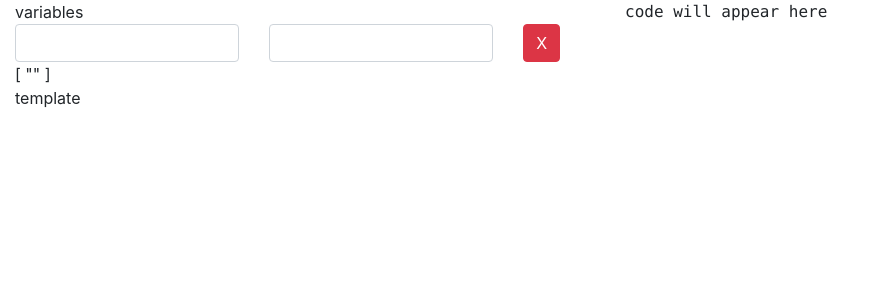
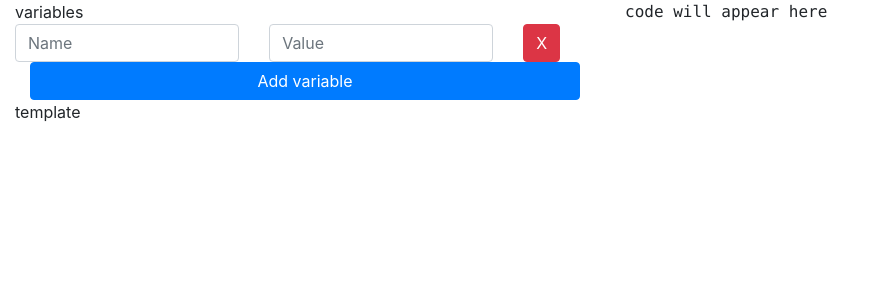
Before and after one commit to oliveirarthur/code-generator-src, an Angular app in the folder web/: page / in a window 1280 px wide. Shown: the top 300 px of the page, without its empty margins (0-875 px from the left). Built offline with nearby package versions, Linux system fonts and the light colour scheme.

Commit message:
Implements basic variable control

```diff
--- a/web/src/app/generator/generator.component.html
+++ b/web/src/app/generator/generator.component.html
@@ -8,20 +8,27 @@
           <input
             type="text"
             class="form-control"
-            [formControl]="variable">
+            placeholder="Name"
+            [formControl]="variable.get('name')">
         </div>
         <div class="col-5">
           <input
             type="text"
             class="form-control"
-            [formControl]="variable">
+            placeholder="Value"
+            [formControl]="variable.get('value')">
         </div>
         <div class="col">
-          <button class="btn btn-danger">X</button>
+          <button class="btn btn-danger"
+            (click)="removeVariable(variable, i)"
+          >X</button>
         </div>
       </div>
-
-      {{ variables.value | json }}
+      <div class="col-12">
+        <button class="btn btn-primary btn-block"
+          (click)="addVariable()"
+        >Add variable</button>
+      </div>
     </div>
 
     <div class="col-12">
--- a/web/src/app/generator/generator.component.ts
+++ b/web/src/app/generator/generator.component.ts
@@ -1,5 +1,6 @@
 import { Component, OnInit } from '@angular/core';
-import { FormBuilder } from '@angular/forms';
+import { FormBuilder, FormGroup } from '@angular/forms';
+import { IVariable } from '@typings/Variable';
 
 @Component({
   selector: 'cg-generator',
@@ -7,13 +8,33 @@ import { FormBuilder } from '@angular/forms';
   styleUrls: ['./generator.component.sass']
 })
 export class GeneratorComponent implements OnInit {
-  variables = this.formBuilder.array([
-    this.formBuilder.control(''),
-  ]);
+  variables = this.formBuilder.array([]);
 
   constructor(
     private formBuilder: FormBuilder,
   ) {}
 
-  ngOnInit(): void {}
+  ngOnInit() {
+    this.addVariable();
+  }
+
+  addVariable(params: IVariable = {
+    name: '',
+    value: '',
+  }): FormGroup {
+    const formGroup = this.formBuilder.group(params);
+    this.variables.push(formGroup);
+    return formGroup;
+  }
+
+  removeVariable(
+    variable: FormGroup,
+    index: number,
+  ) {
+    const variableName = variable.get('name').value;
+    if (!confirm(`Remove variable ${variableName}?`)) {
+      return;
+    }
+    this.variables.removeAt(index);
+  }
 }
--- /dev/null
+++ b/web/src/typings/Variable.ts
@@ -0,0 +1,4 @@
+export interface IVariable {
+  name: string;
+  value: string;
+}
--- a/web/tsconfig.json
+++ b/web/tsconfig.json
@@ -14,6 +14,9 @@
     "typeRoots": [
       "node_modules/@types"
     ],
+    "paths": {
+      "@typings/*": ["src/typings/*"]
+    },
     "lib": [
       "es2018",
       "dom"
```
